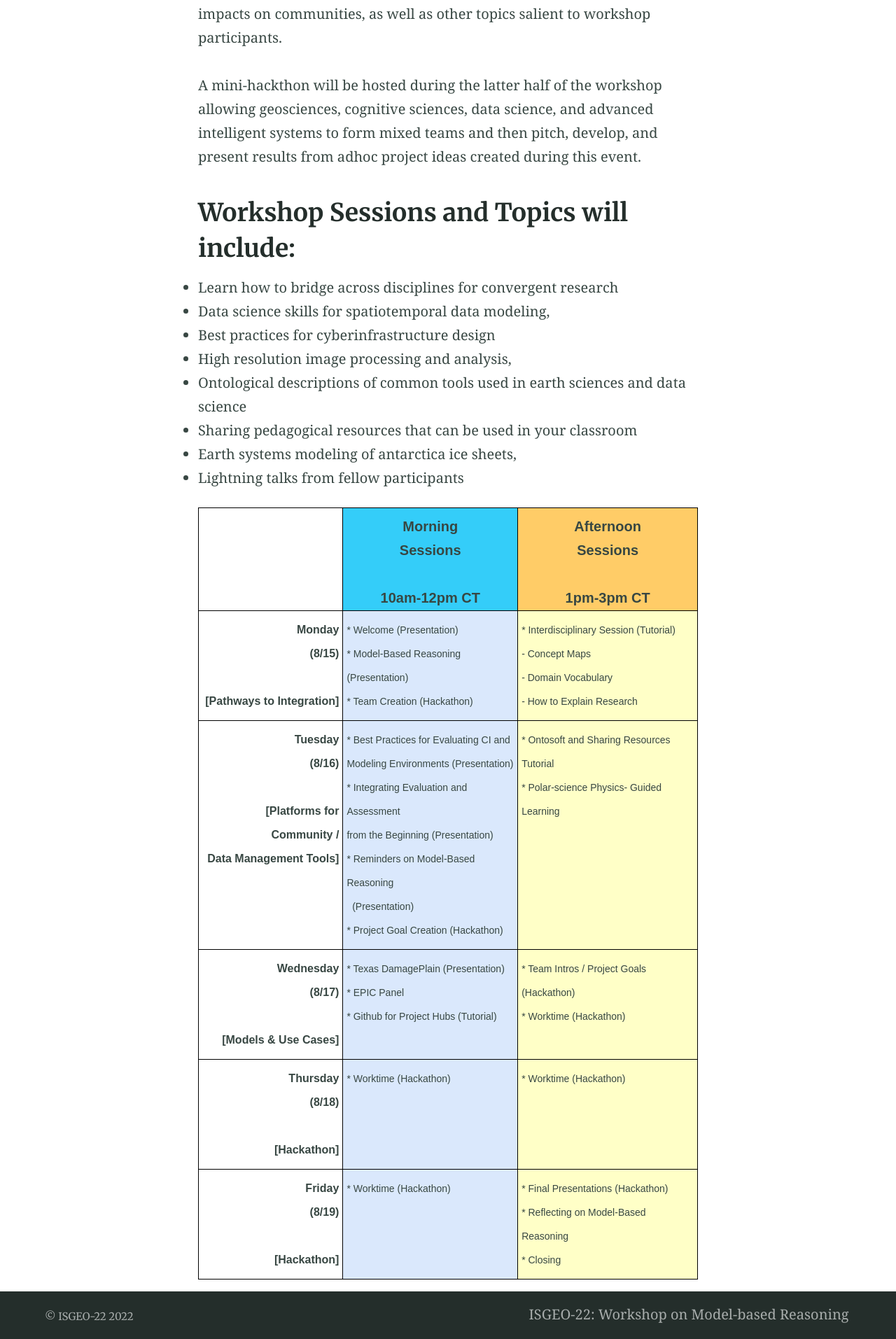
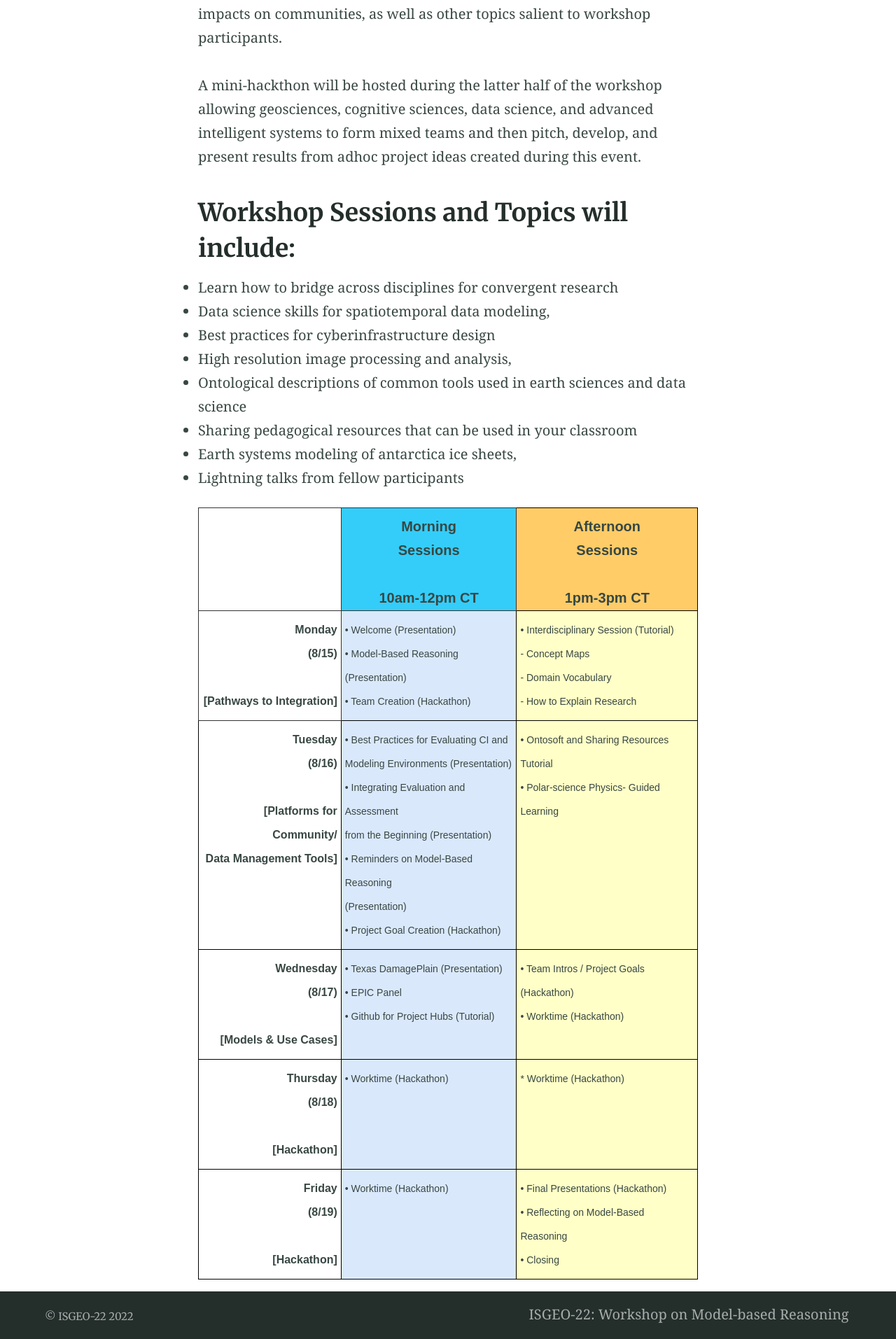
Before and after one commit to IS-GEO/ISGEO-22, a Jekyll site: the page built from index.md, in a window 1280 px wide. Shown: the part 1171-3084 px from the top of the page at 70% size. Built offline with Jekyll 4.4.1, drawn with Linux system fonts in a browser that asks for light colours.

Commit message:
added bullet point symbol

```diff
--- a/_includes/schedule.html
+++ b/_includes/schedule.html
@@ -5,45 +5,46 @@
 .tg th{border-color:black;border-style:solid;border-width:1px;font-family:Arial, sans-serif;font-size:14px;
   font-weight:normal;overflow:hidden;padding:10px 5px;word-break:normal;}
 .tg .tg-r618{background-color:#ffffc7;font-size:14px;text-align:left;vertical-align:top}
-.tg .tg-x5q1{font-size:16px;text-align:left;vertical-align:top}
 .tg .tg-vmxo{font-size:16px;text-align:right;vertical-align:top}
-.tg .tg-fvov{background-color:#34cdf9;text-align:center;vertical-align:top}
+.tg .tg-09jw{border-color:#333333;font-size:16px;text-align:left;vertical-align:top}
+.tg .tg-xde8{background-color:#34cdf9;border-color:#333333;text-align:center;vertical-align:top}
 .tg .tg-adx7{background-color:#ffcc67;text-align:center;vertical-align:top}
+.tg .tg-44rz{border-color:#333333;font-size:16px;text-align:right;vertical-align:top}
 .tg .tg-uf2l{background-color:#dae8fc;font-size:14px;text-align:left;vertical-align:top}
 </style>
 <table class="tg">
 <thead>
   <tr>
-    <th class="tg-x5q1"></th>
-    <th class="tg-fvov"><span style="font-weight:700;font-style:normal">Morning</span><br><span style="font-weight:700">Sessions</span><br><br><span style="font-weight:700;font-style:normal">10am-12pm CT</span></th>
+    <th class="tg-09jw"></th>
+    <th class="tg-xde8"><span style="font-weight:700;font-style:normal">Morning</span><br><span style="font-weight:700">Sessions</span><br><br><span style="font-weight:700;font-style:normal">10am-12pm CT</span></th>
     <th class="tg-adx7"><span style="font-weight:700;font-style:normal">Afternoon</span><br><span style="font-weight:700">Sessions</span><br><br><span style="font-weight:700;font-style:normal">1pm-3pm CT</span></th>
   </tr>
 </thead>
 <tbody>
   <tr>
-    <td class="tg-vmxo"><span style="font-weight:700;font-style:normal">Monday </span><br><span style="font-weight:700;font-style:normal">(8/15)</span><br><br><span style="font-weight:700;font-style:normal">[Pathways to Integration]</span></td>
-    <td class="tg-uf2l"><span style="font-weight:400;font-style:normal">* Welcome (Presentation)</span><br><span style="font-weight:400;font-style:normal">* Model-Based Reasoning (Presentation)</span><br><span style="font-weight:400;font-style:normal">* Team Creation (Hackathon)</span><br></td>
-    <td class="tg-r618"><span style="font-weight:400;font-style:normal">* Interdisciplinary Session (Tutorial)</span><br><span style="font-weight:400;font-style:normal">    - Concept Maps</span><br>    - Domain Vocabulary<br>    - How to Explain Research<br></td>
+    <td class="tg-44rz"><span style="font-weight:700;font-style:normal">Monday </span><br><span style="font-weight:700;font-style:normal">(8/15)</span><br><br><span style="font-weight:700;font-style:normal">[Pathways to Integration]</span></td>
+    <td class="tg-uf2l"><span style="font-weight:400;font-style:normal">•</span> Welcome (Presentation)<br><span style="font-weight:400;font-style:normal">•</span> Model-Based Reasoning (Presentation)<br><span style="font-weight:400;font-style:normal">•</span> Team Creation (Hackathon)<br></td>
+    <td class="tg-r618"><span style="font-weight:400;font-style:normal">•</span> Interdisciplinary Session (Tutorial)<br><span style="font-weight:400;font-style:normal">    - Concept Maps</span><br>    - Domain Vocabulary<br>    - How to Explain Research<br></td>
   </tr>
   <tr>
-    <td class="tg-vmxo"><span style="font-weight:700;font-style:normal">Tuesday </span><br><span style="font-weight:700;font-style:normal">(8/16)</span><br><br><span style="font-weight:700;font-style:normal">[Platforms for Community /</span><br><span style="font-weight:700">Data Management Tools]</span><br></td>
-    <td class="tg-uf2l"><span style="font-weight:400;font-style:normal">* </span>Best Practices for Evaluating CI and <br>  Modeling Environments (Presentation)<br><span style="font-weight:400;font-style:normal">* Integrating Evaluation and Assessment </span><br><span style="font-weight:400;font-style:normal">  from the Beginning (Presentation)</span><br><span style="font-weight:400;font-style:normal">* </span>Reminders on Model-Based Reasoning <br>&nbsp;&nbsp;(Presentation)<br><span style="font-weight:400;font-style:normal">* Project Goal Creation (Hackathon)</span></td>
-    <td class="tg-r618"><span style="font-weight:400;font-style:normal">* </span>Ontosoft and Sharing Resources Tutorial<br><span style="font-weight:400;font-style:normal">* Polar-science Physics- Guided Learning</span></td>
+    <td class="tg-vmxo"><span style="font-weight:700;font-style:normal">Tuesday </span><br><span style="font-weight:700;font-style:normal">(8/16)</span><br><br><span style="font-weight:700;font-style:normal">[Platforms for Community/</span><br><span style="font-weight:700">Data Management Tools]</span><br></td>
+    <td class="tg-uf2l"><span style="font-weight:400;font-style:normal">•</span> Best Practices for Evaluating CI and <br>  Modeling Environments (Presentation)<br><span style="font-weight:400;font-style:normal">•</span> Integrating Evaluation and Assessment <br><span style="font-weight:400;font-style:normal">  from the Beginning (Presentation)</span><br><span style="font-weight:400;font-style:normal">•</span> Reminders on Model-Based Reasoning <br>  (Presentation)<br><span style="font-weight:400;font-style:normal">•</span> Project Goal Creation (Hackathon)</td>
+    <td class="tg-r618"><span style="font-weight:400;font-style:normal">•</span> Ontosoft and Sharing Resources Tutorial<br><span style="font-weight:400;font-style:normal">•</span> Polar-science Physics- Guided Learning</td>
   </tr>
   <tr>
     <td class="tg-vmxo"><span style="font-weight:700;font-style:normal">Wednesday </span><br><span style="font-weight:700;font-style:normal">(8/17)</span><br><br><span style="font-weight:700;font-style:normal">[Models &amp; Use Cases]</span></td>
-    <td class="tg-uf2l"><span style="font-weight:400;font-style:normal">* Texas DamagePlain </span>(Presentation)<br><span style="font-weight:400;font-style:normal">* EPIC Panel</span><br><span style="font-weight:400;font-style:normal">* </span>Github for Project Hubs (Tutorial)<br></td>
-    <td class="tg-r618"><span style="font-weight:400;font-style:normal">* </span>Team Intros / Project Goals (Hackathon)<br><span style="font-weight:400;font-style:normal">* </span>Worktime (Hackathon)<br></td>
+    <td class="tg-uf2l"><span style="font-weight:400;font-style:normal">•</span> Texas DamagePlain (Presentation)<br><span style="font-weight:400;font-style:normal">•</span> EPIC Panel<br><span style="font-weight:400;font-style:normal">•</span> Github for Project Hubs (Tutorial)<br></td>
+    <td class="tg-r618"><span style="font-weight:400;font-style:normal">•</span> Team Intros / Project Goals (Hackathon)<br><span style="font-weight:400;font-style:normal">•</span> Worktime (Hackathon)<br></td>
   </tr>
   <tr>
     <td class="tg-vmxo"><span style="font-weight:bold;font-style:normal">Thursday</span><br><span style="font-weight:bold">(8/18)</span><br><br><span style="font-weight:700;font-style:normal">[Hackathon]</span></td>
-    <td class="tg-uf2l"><span style="font-weight:400;font-style:normal">* </span>Worktime (Hackathon)</td>
+    <td class="tg-uf2l"><span style="font-weight:400;font-style:normal">•</span> Worktime (Hackathon)</td>
     <td class="tg-r618"><span style="font-weight:400;font-style:normal">* </span>Worktime (Hackathon)</td>
   </tr>
   <tr>
     <td class="tg-vmxo"><span style="font-weight:bold;font-style:normal">Friday</span><br><span style="font-weight:bold">(8/19)</span><br><br><span style="font-weight:700;font-style:normal">[Hackathon]</span></td>
-    <td class="tg-uf2l"><span style="font-weight:400;font-style:normal">* </span>Worktime (Hackathon)</td>
-    <td class="tg-r618"><span style="font-weight:400;font-style:normal">* </span>Final Presentations (Hackathon)<br><span style="font-weight:400;font-style:normal">* </span>Reflecting on Model-Based Reasoning<br>* Closing<br></td>
+    <td class="tg-uf2l"><span style="font-weight:400;font-style:normal">•</span> Worktime (Hackathon)</td>
+    <td class="tg-r618"><span style="font-weight:400;font-style:normal">•</span> Final Presentations (Hackathon)<br><span style="font-weight:400;font-style:normal">•</span> Reflecting on Model-Based Reasoning<br><span style="font-weight:400;font-style:normal">•</span> Closing<br></td>
   </tr>
 </tbody>
 </table>
```
